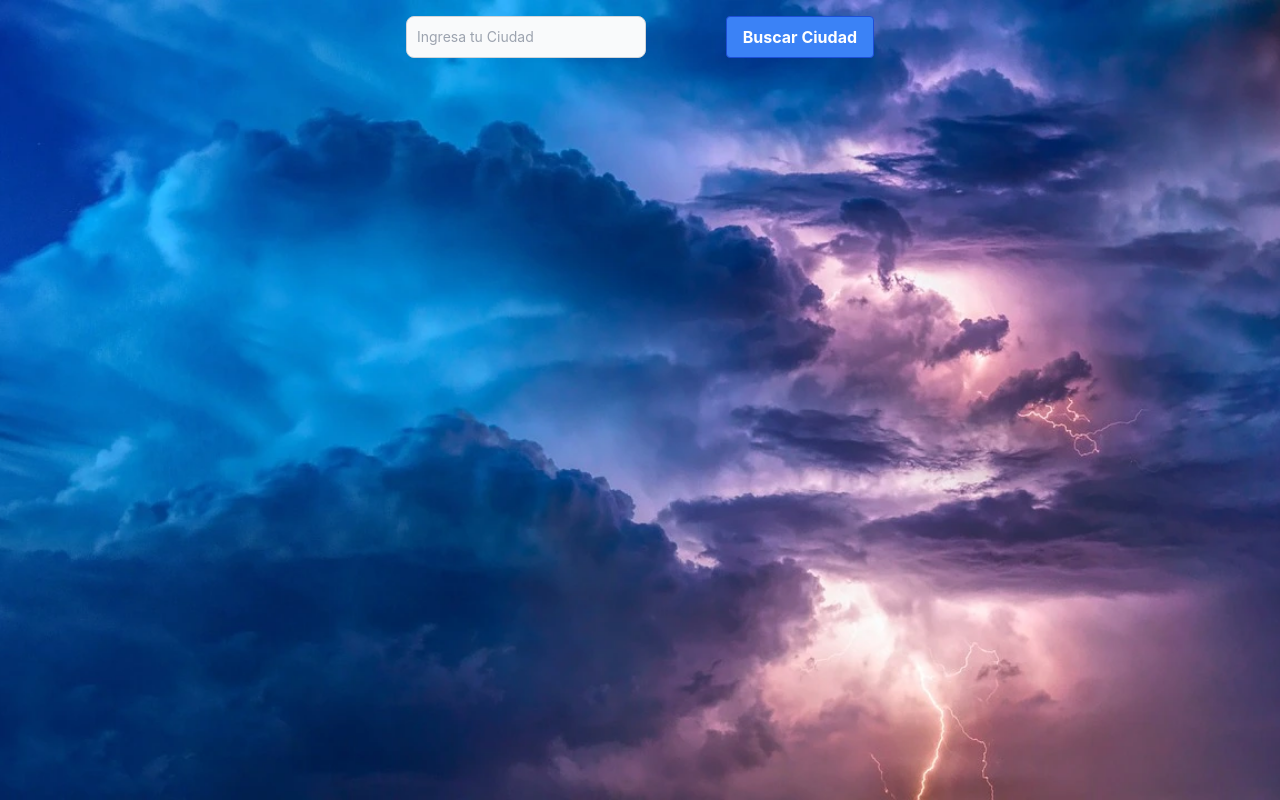
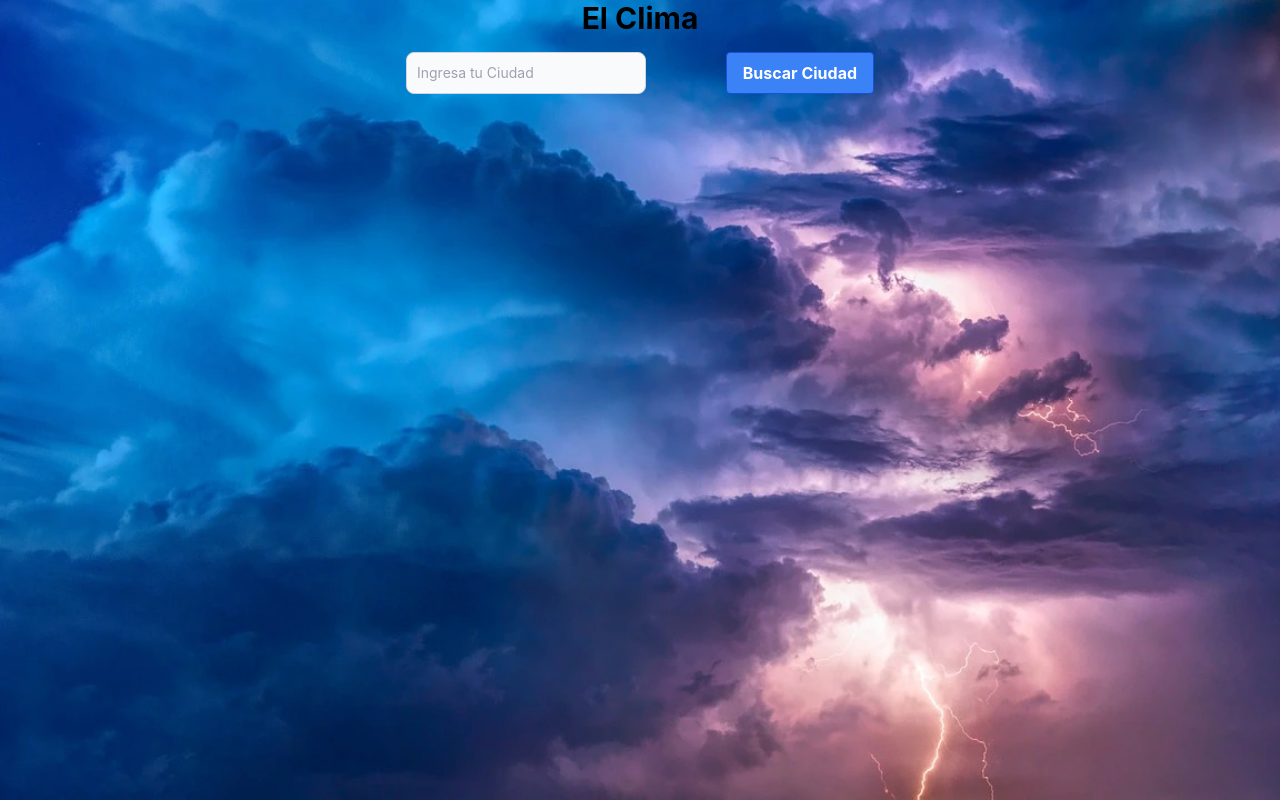
Before and after one commit to fedefiles/clima-app, a Next.js app: page / in a window 1280 px wide. Built offline with nearby package versions, Linux system fonts and the light colour scheme.

Commit message:
header changes

```diff
--- a/pages/index.js
+++ b/pages/index.js
@@ -31,7 +31,7 @@ export default function Home() {
         <link rel="icon" href="/favicon.ico" />
       </Head>
 
-         <div >
+         <div className = "backimg" >
          <Image
           src="/clima_1280.webp"
           alt="Weather"
@@ -40,6 +40,11 @@ export default function Home() {
         />
 
          </div>
+         <div>
+          <h1 class="text-white-400 text-3xl font-bold">
+            El Clima
+          </h1>
+         </div>
 
 
       <div className='relative flex justify-between items-center max-w-[500px] w-full m-auto pt-4 px-4 text-white z-10'>
@@ -47,7 +52,7 @@ export default function Home() {
        <form >
 
         <div>
-        <input onChange={(e) => setCity(e.target.value)} type="text" placeholder='Ingresa tu Ciudad' class="bg-gray-50 border border-gray-300 text-gray-900 text-sm rounded-lg focus:ring-blue-500 focus:border-blue-500 block w-full p-2.5 dark:bg-gray-700 dark:border-gray-600 dark:placeholder-gray-400 dark:text-white dark:focus:ring-blue-500 dark:focus:border-blue-500"></input>
+        <input onChange={(e) => setCity(e.target.value)}   type="text" placeholder='Ingresa tu Ciudad' class="bg-gray-50 border border-gray-300 text-gray-900 text-sm rounded-lg focus:ring-blue-500 focus:border-blue-500 block w-full p-2.5 dark:bg-gray-700 dark:border-gray-600 dark:placeholder-gray-400 dark:text-white dark:focus:ring-blue-500 dark:focus:border-blue-500"></input>
 
         </div>
 
--- a/styles/globals.css
+++ b/styles/globals.css
@@ -7,17 +7,24 @@ body {
   font-family: -apple-system, BlinkMacSystemFont, Segoe UI, Roboto, Oxygen,
     Ubuntu, Cantarell, Fira Sans, Droid Sans, Helvetica Neue, sans-serif;
 }
+
 h1 {
+font-size: 28px;
 text-align: center;
-font-size: x-large;
-display: flex;
 
 
 }
-
+img {
+  z-index: -1;
+}
 a {
   color: inherit;
   text-decoration: none;
+}
+
+.my-h1 {
+
+  font-size: x-large;
 }
 
 * {
```
Also changed, not shown: 1 other file (tests, documents, lock files or other folders).
